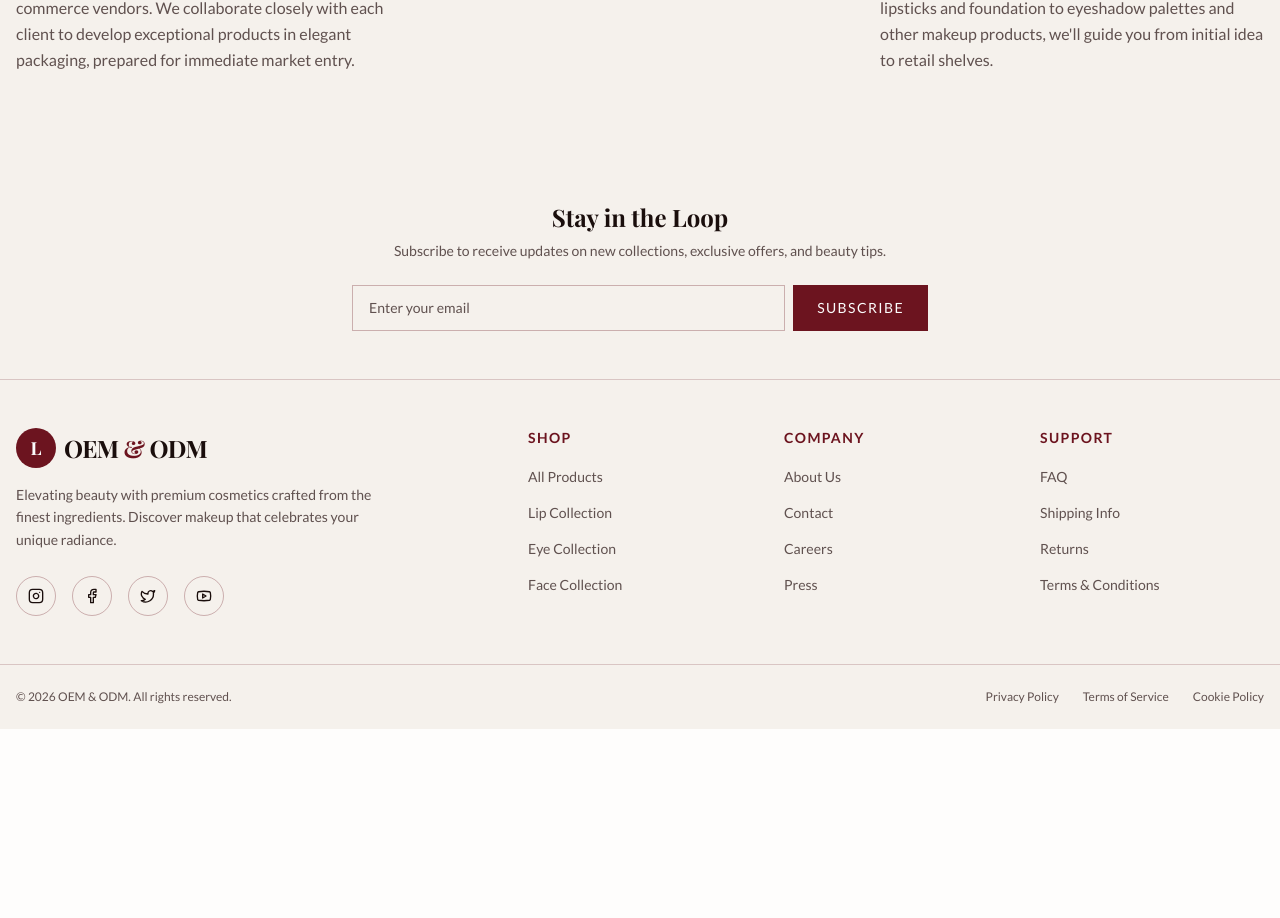
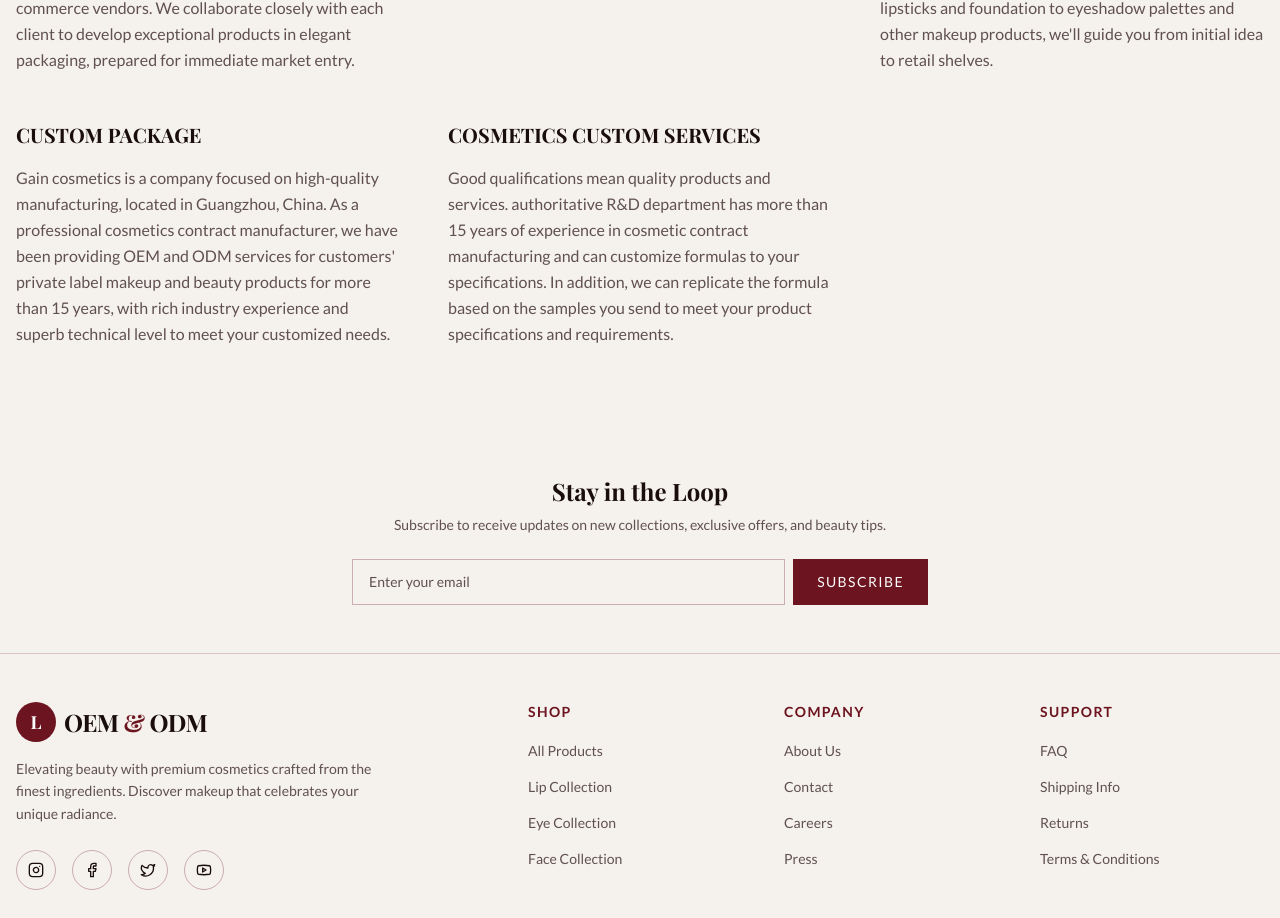
Before and after one commit to krgarav/oem-odm, a Next.js app: page /about in a window 1280 px wide. Shown: the part 1219-2137 px from the top of the page. Before the commit the page ends 1948 px from the top, so only its background shows below. Built offline with nearby package versions, Linux system fonts and the light colour scheme; a web font is replaced by a local one.

Commit message:
about page fixed

```diff
--- a/app/products/page.tsx
+++ b/app/products/page.tsx
@@ -6,6 +6,11 @@ import { ProductsHero } from "@/components/products/products-hero"
 export const metadata = {
   title: "Products | OEM & ODM",
   description: "Explore our full collection of manufacturing and sourcing solutions.",
+  openGraph: {
+    title: "Products | OEM & ODM",
+    description: "Explore our manufacturing solutions",
+    type: "website",
+  },
 }
 
 export default function ProductsPage() {
--- a/components/about/about-offerings.tsx
+++ b/components/about/about-offerings.tsx
@@ -3,6 +3,7 @@
 import { useEffect, useRef } from "react"
 import gsap from "gsap"
 import { ScrollTrigger } from "gsap/ScrollTrigger"
+
 
 gsap.registerPlugin(ScrollTrigger)
 
@@ -49,6 +50,15 @@ export function AboutOfferings() {
       title: "COSMETICS FORMULATION",
       description: "For brands seeking truly distinctive offerings, our in-house research and development experts will craft a formula perfectly matching your requirements. From lipsticks and foundation to eyeshadow palettes and other makeup products, we'll guide you from initial idea to retail shelves."
     }
+    ,{
+      title : "CUSTOM PACKAGE",
+      description : "Gain cosmetics is a company focused on high-quality manufacturing, located in Guangzhou, China. As a professional cosmetics contract manufacturer, we have been providing OEM and ODM services for customers' private label makeup and beauty products for more than 15 years, with rich industry experience and superb technical level to meet your customized needs."
+    },
+    {
+      title : "COSMETICS CUSTOM SERVICES",
+      description : "Good qualifications mean quality products and services. authoritative R&D department has more than 15 years of experience in cosmetic contract manufacturing and can customize formulas to your specifications. In addition, we can replicate the formula based on the samples you send to meet your product specifications and requirements."
+    }
+
   ]
 
   return (
--- a/components/products/products-filter.tsx
+++ b/components/products/products-filter.tsx
@@ -8,6 +8,9 @@ const categories = [
   { id: "eyes", label: "Eyes" },
   { id: "face", label: "Face" },
   { id: "skincare", label: "Skincare" },
+   { id: "eye shadow", label: "Eye Shadow" },
+   { id: "highlighter", label: "Highlighter" },
+
 ]
 
 const priceRanges = [
```
